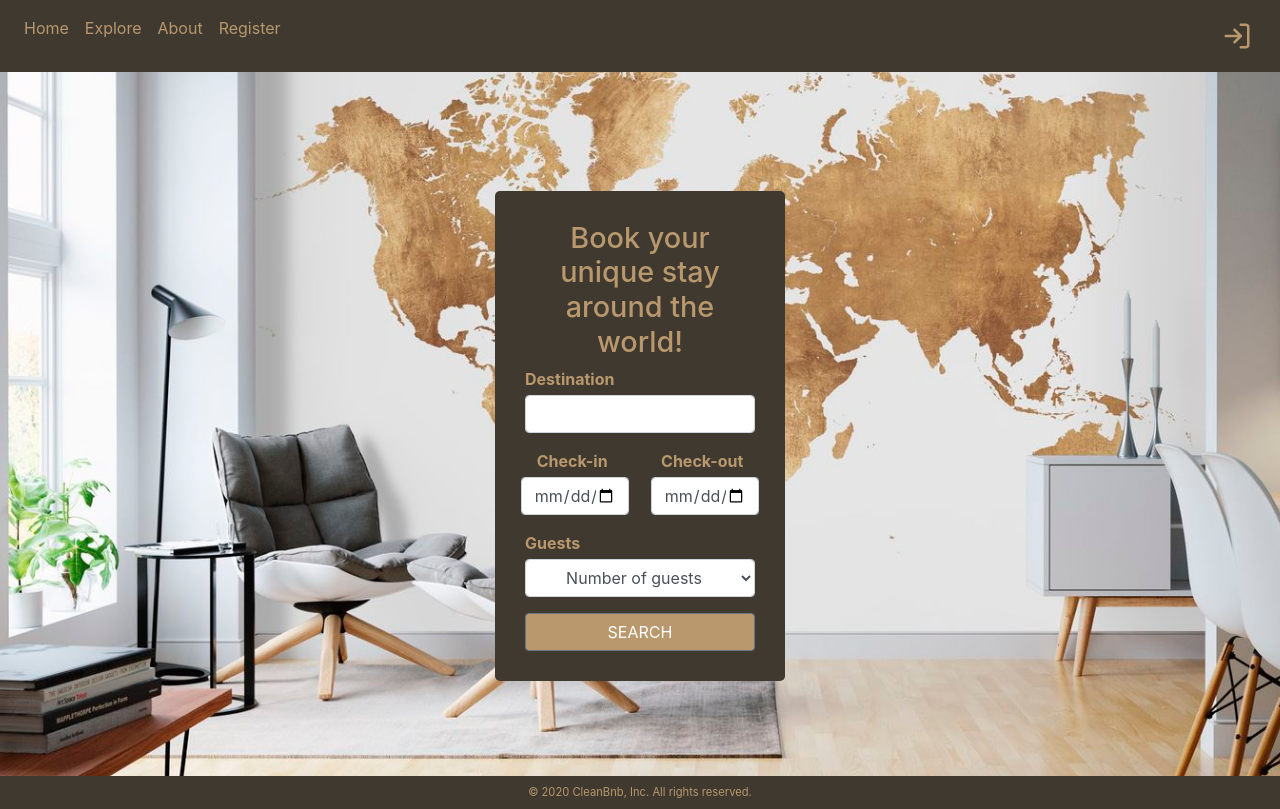
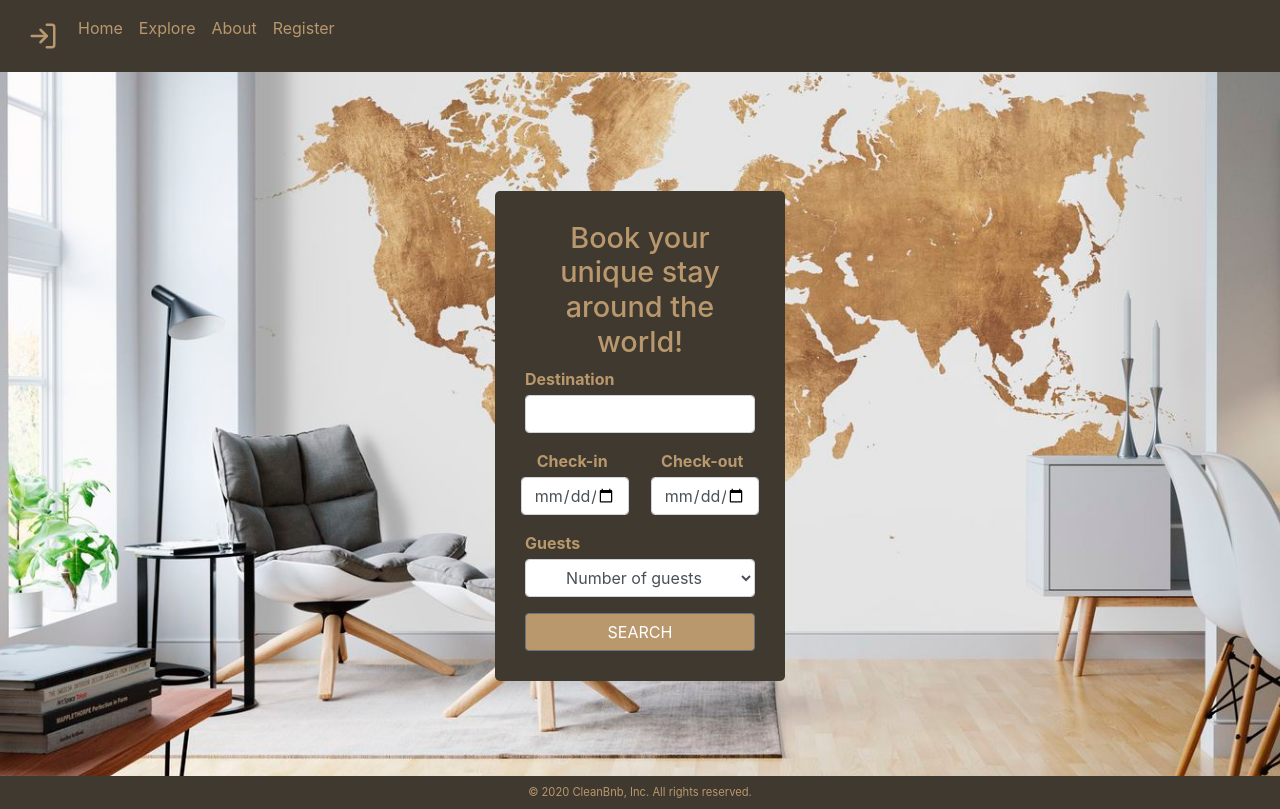
Before and after one commit to eeken/CleanBnB, a React (Create React App) app in the folder src/main/resources/frontend/: page / in a window 1280 px wide. Built offline with nearby package versions, Linux system fonts and the light colour scheme; no server answers.

Commit message:
Button for login/logout no longer moves when navbar toggles

```diff
--- a/src/main/resources/frontend/src/components/Header.js
+++ b/src/main/resources/frontend/src/components/Header.js
@@ -15,8 +15,8 @@ export default function Header(props) {
   const logout = () => {
     fetch("/logout");
     setUser(null);
-    if (location.pathname == '/my-account') {
-      history.push('/')
+    if (location.pathname == "/my-page") {
+      history.push("/");
     }
   };
   const login = () => {
@@ -35,24 +35,6 @@ export default function Header(props) {
     <header>
       <Navbar className="darkbrown" dark expand="md">
         <NavbarToggler onClick={toggle} />
-        <Collapse isOpen={isOpen} navbar>
-          <Nav className="mr-auto" navbar>
-            {props.menuData.map(item => (
-              <li className="nav-item" key={item.route}>
-                <NavLink className="nav-link" exact to={item.route}>
-                  <span className="golden">{item.label}</span>
-                </NavLink>
-              </li>
-
-            ))}
-            <span className="nav-item" style={{ cursor: 'pointer' }}>
-              {user ?
-                <a className="nav-link" onClick={goToAccount}> <p className="golden"> My account </p> </a> :
-                <a className="nav-link" onClick={goToRegisterAccount}> <p className="golden"> Register </p> </a>
-              }
-            </span>
-          </Nav>
-        </Collapse>
         <Button
           style={{
             backgroundColor: "transparent",
@@ -64,11 +46,35 @@ export default function Header(props) {
               <FiLogOut className="golden" size={30} />
             </a>
           ) : (
-              <a className="login-logout" onClick={login}>
-                <FiLogIn className="golden" size={30} />
-              </a>
-            )}
+            <a className="login-logout" onClick={login}>
+              <FiLogIn className="golden" size={30} />
+            </a>
+          )}
         </Button>
+        <Collapse isOpen={isOpen} navbar>
+          <Nav className="mr-auto" navbar>
+            {props.menuData.map((item) => (
+              <li className="nav-item" key={item.route}>
+                <NavLink className="nav-link" exact to={item.route}>
+                  <span className="golden">{item.label}</span>
+                </NavLink>
+              </li>
+            ))}
+            <span className="nav-item" style={{ cursor: "pointer" }}>
+              {user ? (
+                <a className="nav-link" onClick={goToAccount}>
+                  {" "}
+                  <p className="golden"> My Page </p>{" "}
+                </a>
+              ) : (
+                <a className="nav-link" onClick={goToRegisterAccount}>
+                  {" "}
+                  <p className="golden"> Register </p>{" "}
+                </a>
+              )}
+            </span>
+          </Nav>
+        </Collapse>
       </Navbar>
     </header>
   );
```
